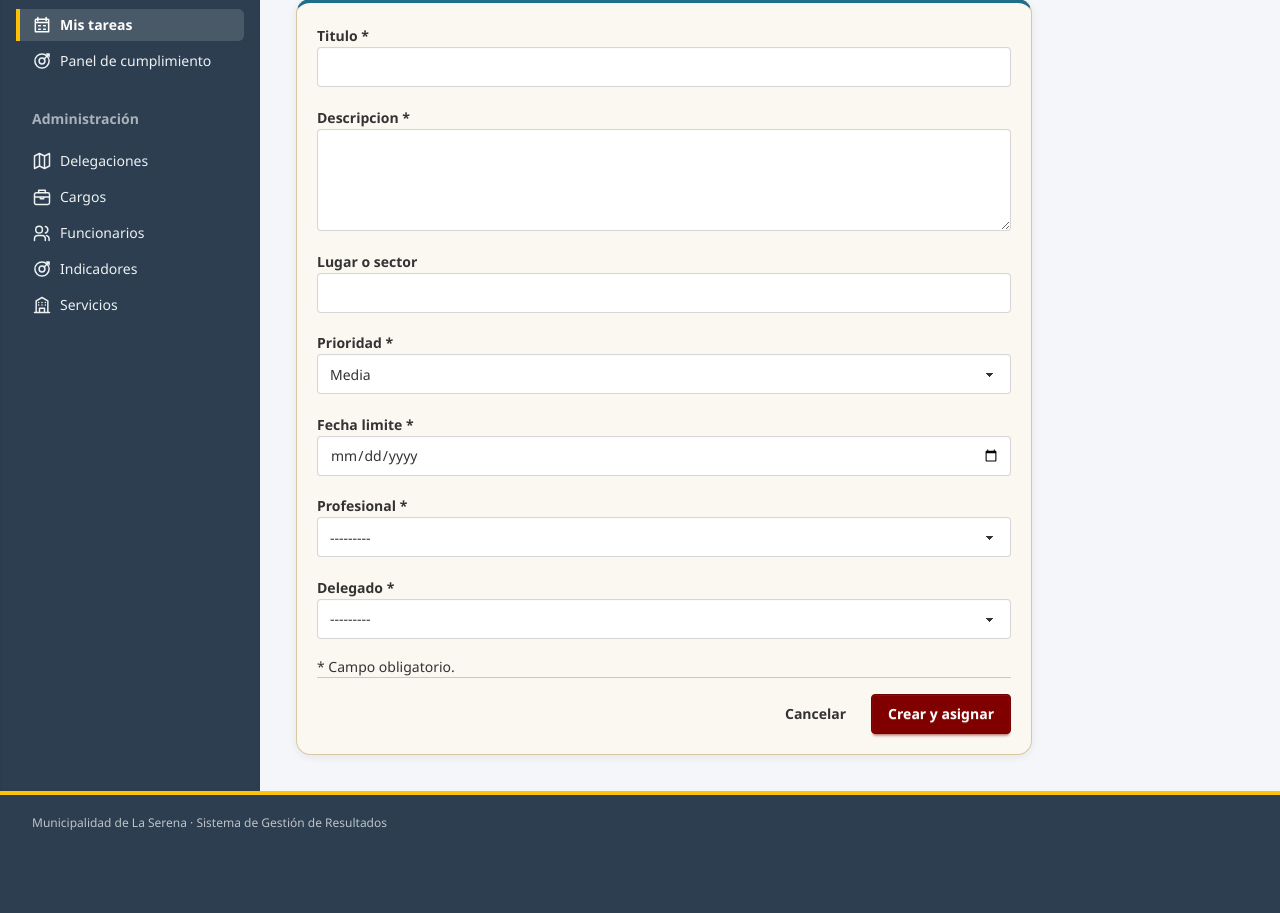
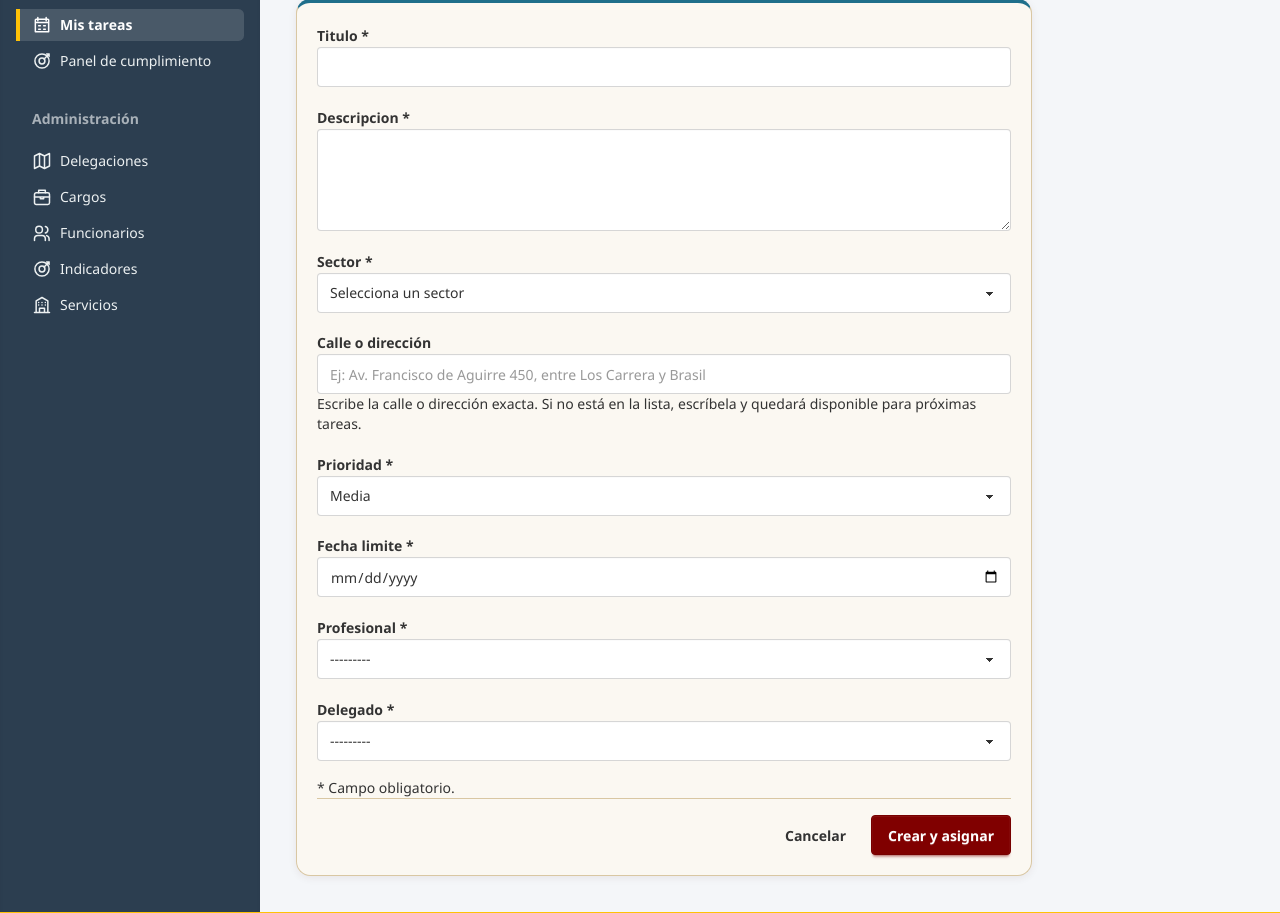
Before and after one commit to tatan-0/proyecto1muni, a Django app: page /tareas/nueva/ in a window 1280 px wide. Shown: the part 363-1276 px from the top of the page. Before the commit the page ends 1193 px from the top, so only its background shows below. Run offline with Django 5.2, Linux system fonts and the light colour scheme; the visitor is signed in with stand-in values (Sample User, id 1); data comes from the database, SQL or seed files in the repository; data that the repository does not hold is empty; style sheets or scripts are compiled from the project's sources.

Commit message:
Sector y calle en tareas

```diff
--- a/gestion/forms.py
+++ b/gestion/forms.py
@@ -79,15 +79,26 @@ def _active_or_current(queryset, instance, field_name):
 class TareaForm(SGRModelForm):
     class Meta:
         model = Tarea
-        fields = ("titulo", "descripcion", "ubicacion", "prioridad",
+        fields = ("titulo", "descripcion", "sector", "ubicacion", "prioridad",
                   "fecha_limite", "profesional", "delegado")
         widgets = {
             "fecha_limite": forms.DateInput(attrs={"type": "date"}),
             "descripcion": forms.Textarea(attrs={"rows": 4}),
+            "ubicacion": forms.TextInput(attrs={
+                "list": "lista-calles", "autocomplete": "off",
+                "placeholder": "Ej: Av. Francisco de Aguirre 450, entre Los Carrera y Brasil",
+            }),
         }
 
     def __init__(self, *args, **kwargs):
         super().__init__(*args, **kwargs)
+        self.fields["sector"].queryset = Delegacion.objects.filter(activo=True)
+        self.fields["sector"].required = True
+        self.fields["sector"].empty_label = "Selecciona un sector"
+        self.fields["ubicacion"].help_text = (
+            "Escribe la calle o dirección exacta. Si no está en la lista, "
+            "escríbela y quedará disponible para próximas tareas."
+        )
         User = get_user_model()
         self.fields["profesional"].queryset = User.objects.filter(
             groups__name="PROFESIONAL",
--- a/gestion/models.py
+++ b/gestion/models.py
@@ -21,7 +21,11 @@ class Tarea(models.Model):
 
     titulo = models.CharField(max_length=200)
     descripcion = models.TextField()
-    ubicacion = models.CharField("Lugar o sector", max_length=200, blank=True)
+    sector = models.ForeignKey(
+        "Delegacion", null=True, blank=True, on_delete=models.PROTECT,
+        related_name="tareas", verbose_name="Sector",
+    )
+    ubicacion = models.CharField("Calle o dirección", max_length=200, blank=True)
     prioridad = models.CharField(max_length=10, choices=Prioridad.choices, default=Prioridad.MEDIA)
     fecha_limite = models.DateField()
     estado = models.CharField(max_length=15, choices=Estado.choices, default=Estado.PENDIENTE)
@@ -38,6 +42,11 @@ class Tarea(models.Model):
         limit_choices_to={"groups__name": "DELEGADO"},
     )
     creada_en = models.DateTimeField(auto_now_add=True)
+
+    @property
+    def lugar(self):
+        partes = [str(self.sector) if self.sector_id else "", self.ubicacion]
+        return " · ".join(p for p in partes if p)
 
     cumplida = models.BooleanField(default=False)
     validada_por = models.ForeignKey(
--- a/gestion/templates/gestion/mis_tareas.html
+++ b/gestion/templates/gestion/mis_tareas.html
@@ -27,7 +27,7 @@
                         <span class="ls-prio ls-prio-{{ t.prioridad }}">Prioridad {{ t.get_prioridad_display|lower }}</span>
                     </div>
                     <h3><a href="{% url 'gestion:detalle_tarea' t.pk %}">{{ t.titulo }}</a></h3>
-                    {% if t.ubicacion %}<p class="ls-meta">Lugar: {{ t.ubicacion }}</p>{% endif %}
+                    {% if t.lugar %}<p class="ls-meta">Lugar: {{ t.lugar }}</p>{% endif %}
                     <p class="ls-meta">Profesional: {{ t.profesional.get_full_name|default:t.profesional.username }}</p>
                     <div class="ls-task-pie">
                         <span class="ls-meta">Límite {{ t.fecha_limite|date:"d/m/Y" }}</span>
--- a/gestion/templates/gestion/tarea_detalle.html
+++ b/gestion/templates/gestion/tarea_detalle.html
@@ -2,7 +2,7 @@
 {% block title %}{{ tarea.titulo }} · SGR La Serena{% endblock %}
 {% block content %}
 <section aria-labelledby="page-title">
-    {% include "gestion/_banner.html" with titulo=tarea.titulo subtitulo=tarea.ubicacion %}
+    {% include "gestion/_banner.html" with titulo=tarea.titulo subtitulo=tarea.lugar %}
 
     <div class="ls-panel ls-estado-{{ tarea.estado }}">
         <div class="flex flex-wrap items-center gap-3">
@@ -19,7 +19,8 @@
         <p>{{ tarea.descripcion|linebreaksbr }}</p>
 
         <dl class="ls-datos">
-            <div><dt>Lugar</dt><dd>{{ tarea.ubicacion|default:"—" }}</dd></div>
+            <div><dt>Sector</dt><dd>{{ tarea.sector|default:"—" }}</dd></div>
+            <div><dt>Calle o dirección</dt><dd>{{ tarea.ubicacion|default:"—" }}</dd></div>
             <div><dt>Fecha límite</dt><dd>{{ tarea.fecha_limite|date:"d/m/Y" }}</dd></div>
             <div><dt>Profesional</dt><dd>{{ tarea.profesional.get_full_name|default:tarea.profesional.username }}</dd></div>
             <div><dt>Delegado revisor</dt><dd>{{ tarea.delegado.get_full_name|default:tarea.delegado.username }}</dd></div>
--- a/gestion/templates/gestion/tarea_form.html
+++ b/gestion/templates/gestion/tarea_form.html
@@ -18,6 +18,7 @@
                 {% if field.errors %}<div class="space-y-1 text-sm text-error" role="alert">{% for error in field.errors %}<p>{{ error }}</p>{% endfor %}</div>{% endif %}
             </div>
         {% endfor %}
+        <datalist id="lista-calles"></datalist>
         <p class="text-sm"><span aria-hidden="true">*</span> Campo obligatorio.</p>
         <div class="ls-form-pie">
             <a class="btn btn-ghost" href="{% url 'gestion:mis_tareas' %}">Cancelar</a>
@@ -25,4 +26,20 @@
         </div>
     </form>
 </section>
+{{ calles_por_sector|json_script:"calles-data" }}
+<script>
+(function () {
+    var calles = JSON.parse(document.getElementById("calles-data").textContent);
+    var sector = document.getElementById("id_sector");
+    var lista = document.getElementById("lista-calles");
+    function cargar() {
+        lista.innerHTML = "";
+        (calles[sector.value] || []).forEach(function (c) {
+            var o = document.createElement("option"); o.value = c; lista.appendChild(o);
+        });
+    }
+    sector.addEventListener("change", cargar);
+    cargar();
+})();
+</script>
 {% endblock %}
--- a/gestion/views/tareas.py
+++ b/gestion/views/tareas.py
@@ -53,7 +53,15 @@ def crear_tarea(request):
         tarea.save()
         messages.success(request, "Tarea creada y asignada.")
         return redirect("gestion:detalle_tarea", pk=tarea.pk)
-    return render(request, "gestion/tarea_form.html", {"form": form, "roles": roles_de(request.user)})
+    calles = {}
+    for sector_id, calle in (
+        Tarea.objects.exclude(ubicacion="").exclude(sector__isnull=True)
+        .values_list("sector_id", "ubicacion").distinct().order_by("ubicacion")
+    ):
+        calles.setdefault(str(sector_id), []).append(calle)
+    return render(request, "gestion/tarea_form.html", {
+        "form": form, "roles": roles_de(request.user), "calles_por_sector": calles,
+    })
 
 
 @login_required
```
Also changed, not shown: gestion/migrations/0003_tarea_sector.py (added), 1 other file.
